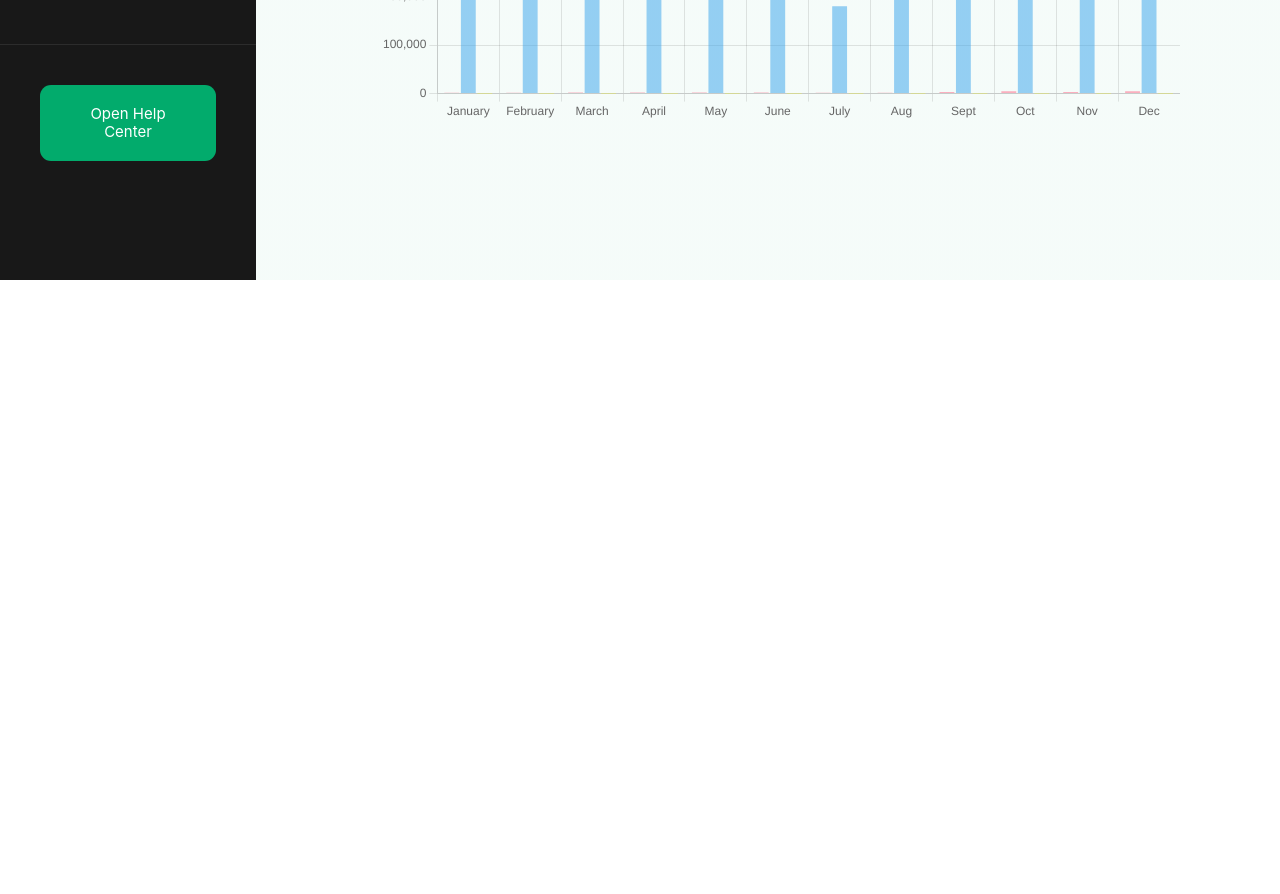
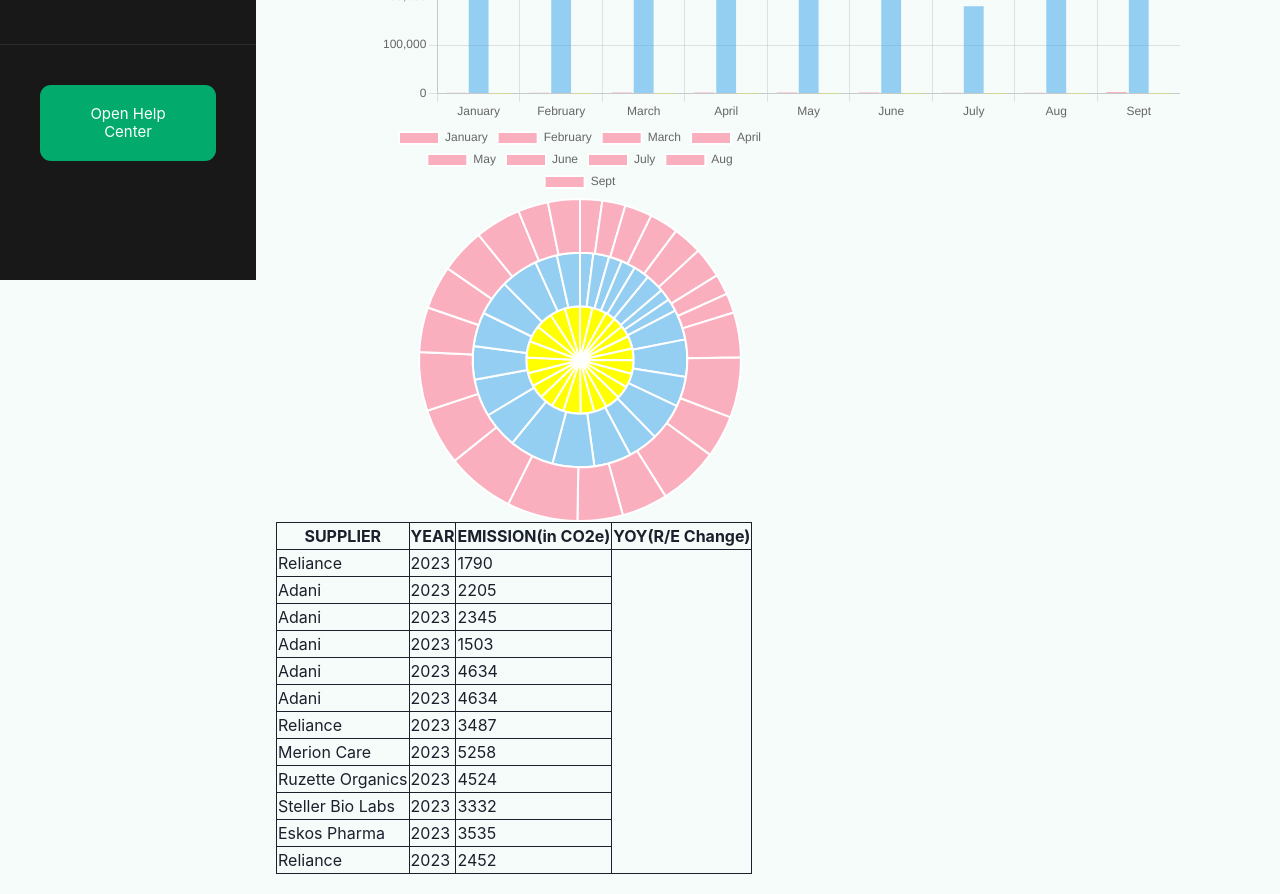
Before and after one commit to Aniket7896/Energy_Dashboard, a React (Create React App) app: page / in a window 1280 px wide. Shown: the part 520-1414 px from the top of the page. Before the commit the page ends 800 px from the top, so only its background shows below. Built offline with nearby package versions, Linux system fonts and the light colour scheme.

Commit message:
project completed remaining somethings

```diff
--- a/src/App.js
+++ b/src/App.js
@@ -5,12 +5,14 @@ import Sidebar from './components/Sidebar';
 import BarChart from './components/BarChart';
 import userdata from './Data';
 import { useState } from 'react';
+import PieChart from './components/PieChart';
+import Table from './components/Table';
 
 function App() {
 
 
 
-const labels = ['January', 'February', 'March', 'April', 'May', 'June', 'July','Aug','Sept','Oct','Nov','Dec'];
+const labels = ['January', 'February', 'March', 'April', 'May', 'June', 'July','Aug','Sept'];
   const [data, setData] = useState({
     labels,
     datasets: [
@@ -38,19 +40,6 @@ const labels = ['January', 'February', 'March', 'April', 'May', 'June', 'July','
 
 // =========================options=========================
 
-//  const options = {
-//   responsive: true,
-//   plugins: {
-//     legend: {
-//       position: 'top',
-//     },
-//     title: {
-//       display: true,
-//       text: 'Chart.js Bar Chart',
-//     },
-//   },
-// };
-
 
   return (
     <>
@@ -59,8 +48,18 @@ const labels = ['January', 'February', 'March', 'April', 'May', 'June', 'July','
         <div className="content-container">
           <Navbar />
           <div className="page">
-            <Boxes />
-            <BarChart chartData={data}  />
+            <div>
+              <Boxes />
+            </div>
+            <div>
+              <BarChart chartData={data} />
+            </div>
+            <div>
+              <PieChart chartData={data} />
+            </div>
+            <div>
+              <Table/>
+            </div>
           </div>
         </div>
       </div>
--- a/src/components/BarChart.jsx
+++ b/src/components/BarChart.jsx
@@ -1,6 +1,6 @@
 import {Bar} from "react-chartjs-2"
 import { Chart as ChartJS } from 'react-chartjs-2';
-import { BarElement, CategoryScale, LinearScale, Title, Tooltip, Legend } from 'chart.js/auto'; // Updated import for Chart.js version 3
+// import {  } from 'chart.js/auto'; // Updated import for Chart.js version 3
 
 const BarChart = ({chartData}) => {
   return (
--- a/src/components/Navbar.css
+++ b/src/components/Navbar.css
@@ -1,5 +1,4 @@
 .Navbar {
-  position: sticky;
   width: 80vw;
   height: 9vh;
   display: flex;
@@ -9,7 +8,7 @@
     rgba(0, 0, 0, 0.17) 0px 12px 13px, rgba(0, 0, 0, 0.09) 0px -3px 5px;
 }
 .navbox1 {
-  /* border: 2px solid green; */
+
   display: flex;
   height: 64px;
   align-items: center;
@@ -18,7 +17,7 @@
 }
 
 .navbox2 {
-  /* border: 2px solid blue; */
+
   display: flex;
   height: 64px;
   padding: 0px 20px;
--- a/src/components/PieChart.jsx
+++ b/src/components/PieChart.jsx
@@ -0,0 +1,19 @@
+import { Pie } from "react-chartjs-2";
+import { Chart as ChartJS } from "react-chartjs-2";
+import {
+  BarElement,
+  CategoryScale,
+  LinearScale,
+  Title,
+  Tooltip,
+  Legend,
+} from "chart.js/auto";
+
+const PieChart = ({ chartData }) => {
+  return (
+    <div className="chart-container">
+      <Pie data={chartData} />
+    </div>
+  );
+};
+export default PieChart;
--- /dev/null
+++ b/src/components/Table.css
@@ -0,0 +1,3 @@
+table, th, td {
+  border: 1px solid;
+}
--- /dev/null
+++ b/src/components/Table.jsx
@@ -0,0 +1,29 @@
+import './Table.css'
+import userdata from "../Data"
+const Table = () => {
+     const data = userdata.filter((data) => data.Year === 2023);
+  return (
+    <div>
+      <table>
+        <thead>
+          <tr>
+            <th>SUPPLIER</th>
+            <th>YEAR</th>
+            <th>EMISSION(in CO2e)</th>
+            <th>YOY(R/E Change)</th>
+          </tr>
+        </thead>
+        <tbody className="">
+          {data.map((data, index) => (
+            <tr key={index}>
+              <td>{data.Supplier}</td>
+              <td>{data.Year}</td>
+              <td>{data["Emissions(in CO2e)"]}</td>
+            </tr>
+          ))}
+        </tbody>
+      </table>
+    </div>
+  );
+}
+export default Table
```
Also changed, not shown: src/App.css (+2 -9 lines).
